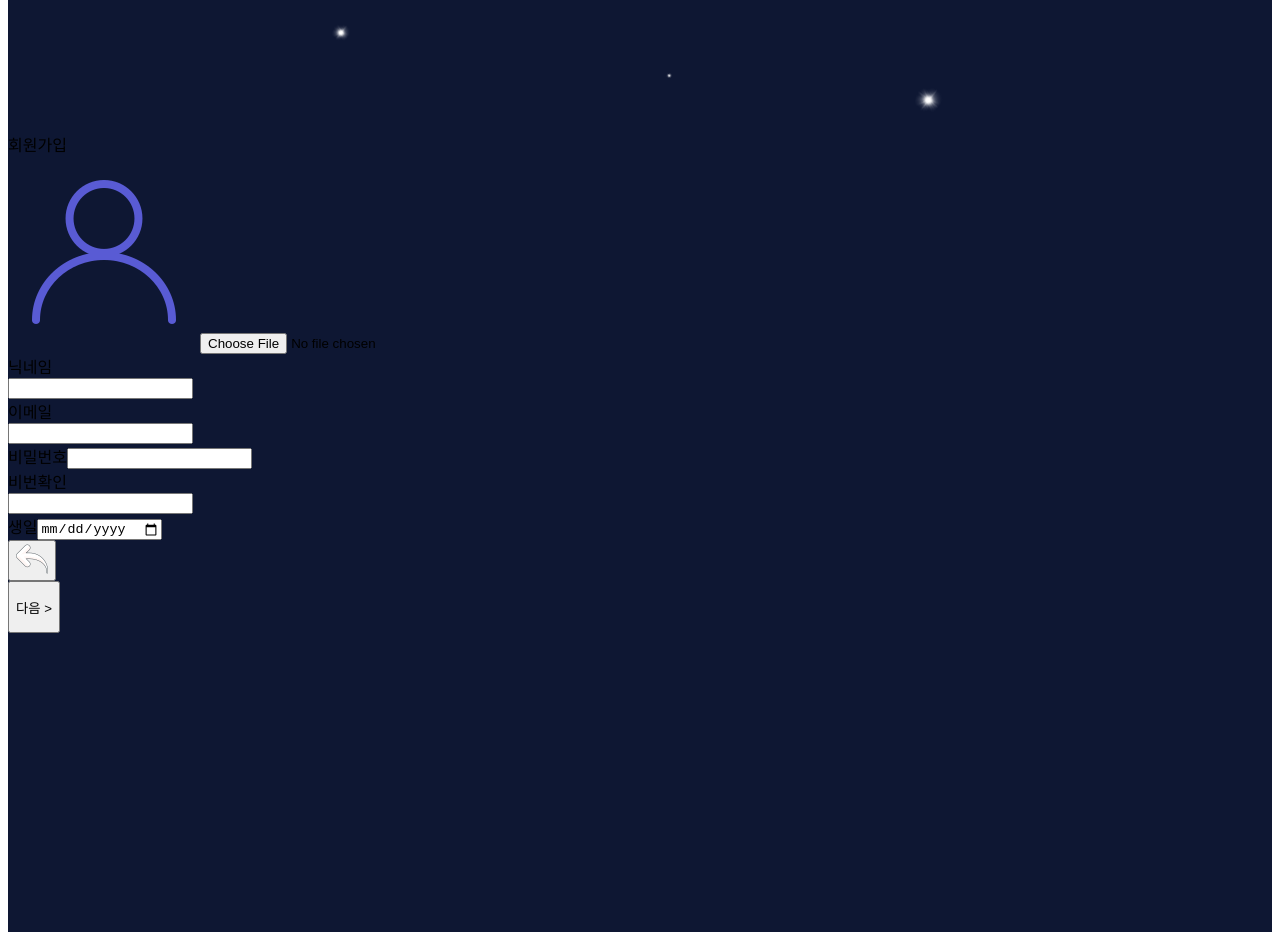
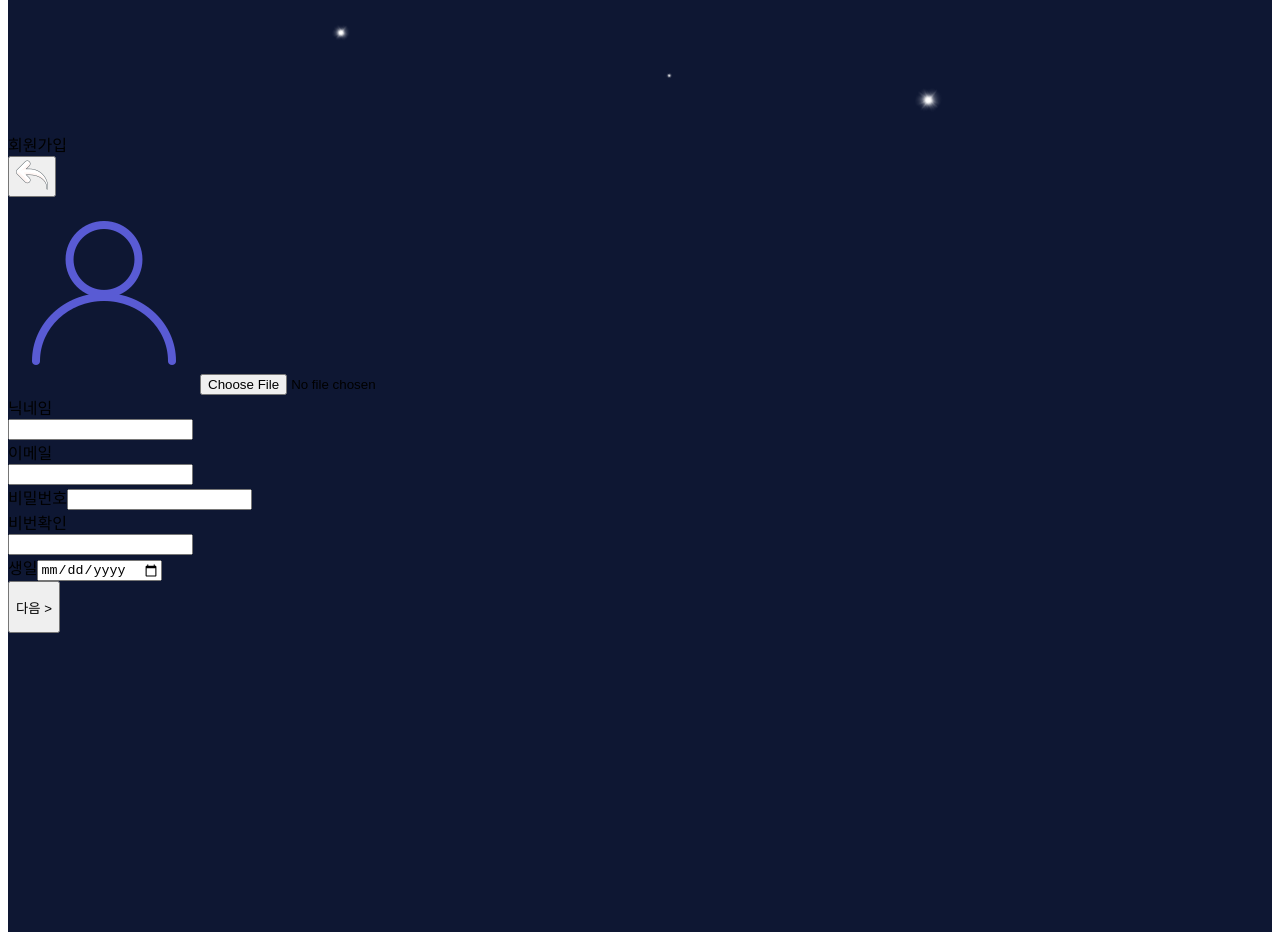
Before and after one commit to 2022-SN-AI-Pre-Internship-Team-D/letterman, a React (Create React App) app in the folder letterman-front/: page /signup in a window 1280 px wide. Shown: the part 1880-2820 px from the top of the page. Built offline with nearby package versions, Linux system fonts and the light colour scheme; a web font is replaced by a local one.

Commit message:
chore : ui update

```diff
--- a/letterman-front/src/page/Mypage.tsx
+++ b/letterman-front/src/page/Mypage.tsx
@@ -124,7 +124,7 @@ function MyPage() {
   return (
     <div className="font-press-start text-xl absolute overflow-hidden pt-20 md:pt-10 bg-[#0E1733] flex justify-center w-screen h-screen items-center">
     <img src={star} alt="star" className="absolute bg-repeat " />
-    <div className="  text-white bor border-solid border-2 rounded-lg w-4/6 h-4/5 flex flex-col items-center justify-center">
+    <div className="mt-10 text-white bor border-solid border-2 rounded-lg w-4/6 h-4/5 flex flex-col items-center justify-center">
       <img
         style={{ position: 'absolute', top: '70px' }}
         className="h-36 w-36 object-cover text-white border rounded-full"
--- a/letterman-front/src/page/SignupPage.tsx
+++ b/letterman-front/src/page/SignupPage.tsx
@@ -167,8 +167,11 @@ function SignupPage() {
     items-center justify-center"
         style={{ height: '50rem', width: '70rem' }}
       >
-          <div className="flex justify-center mt-3 mb-14 text-white text-5xl">
-            <span>회원가입</span>
+        <div className="flex justify-center mt-3 mb-0 md:mb-14 text-white text-5xl">
+          <span>회원가입</span>{' '}
+          <div className="absolute top-3 right-3">
+            <BackBtn />
+          </div>
         </div>
 
         <form onSubmit={handleSignUp}>
@@ -181,7 +184,7 @@ function SignupPage() {
                       <img
                         src={imageUrl}
                         alt="profile"
-                          className="object-cover w-80 h-80 md:w-80 cursor-pointer flex flex-col justify-center items-center
+                        className="object-cover w-32 h-32 md:h-80 md:w-80 cursor-pointer flex flex-col justify-center items-center
                     rounded-full border-4 border-[#677DC6] bg-white"
                       />
                     )}
@@ -268,9 +271,7 @@ function SignupPage() {
                     />
                   </label>
                 </div>
-                  <div className="absolute top-3 right-3">
-              <BackBtn />
-            </div>
+
                 <div className="my-8 flex justify-end">
                   <button type="submit" className="mr-5">
                     <p className="text-white text-3xl p-2">다음 &#62;</p>
```
Lines whose indentation alone changed are shown as unchanged.
